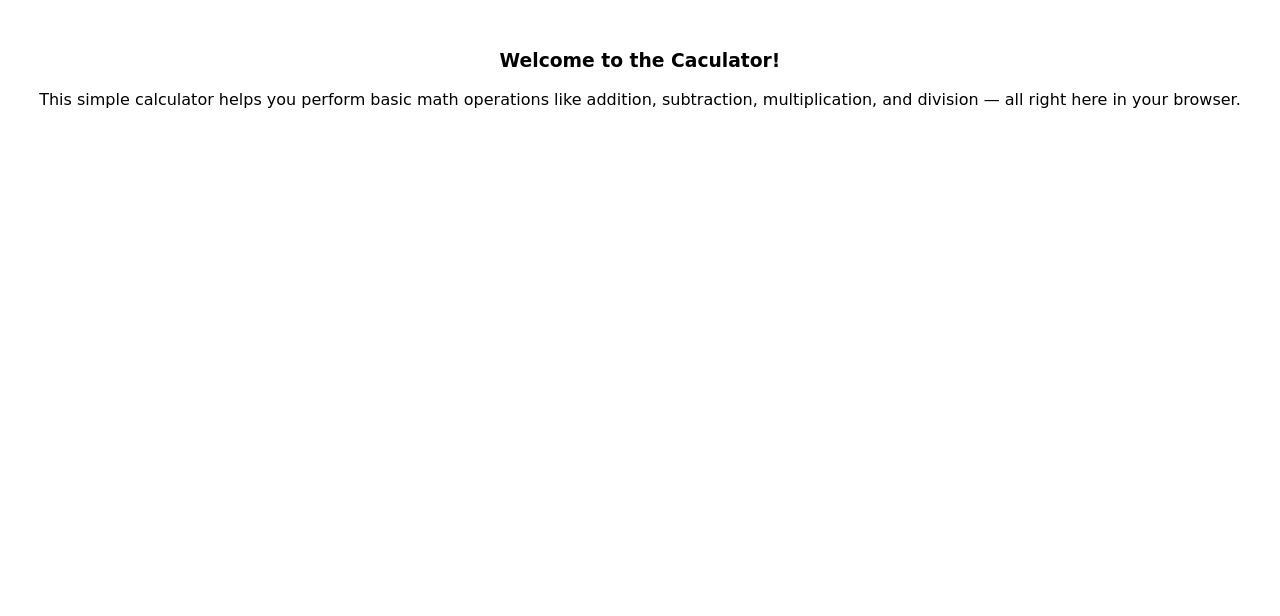
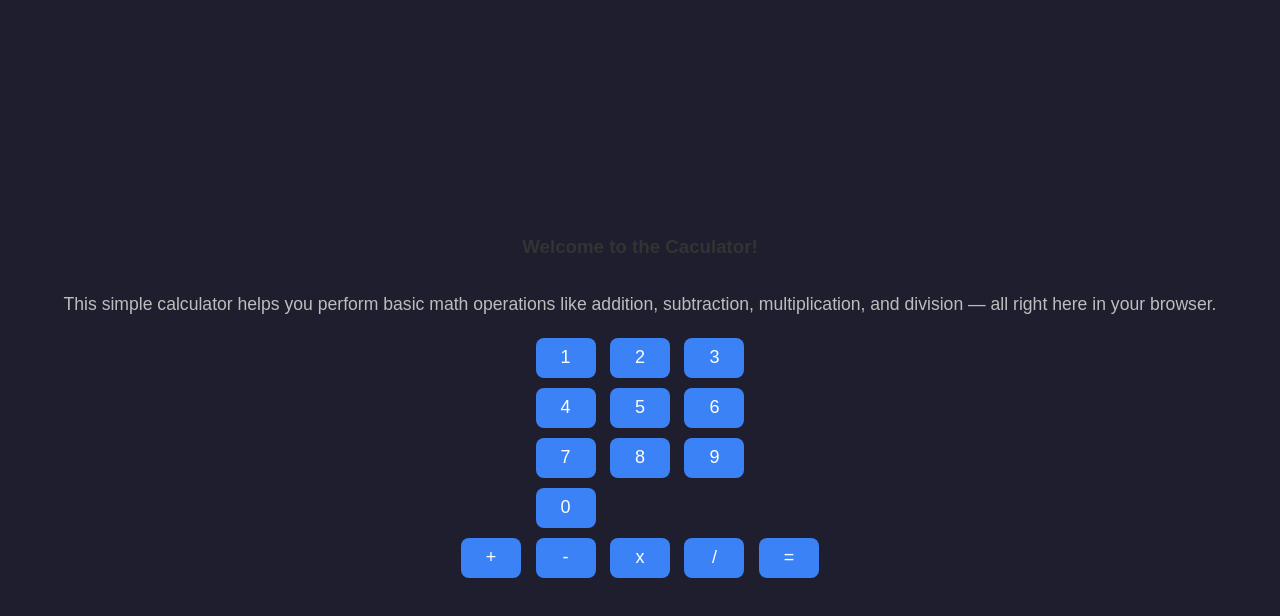
Before and after one commit to karthikcmani/git-coursework-karthik, a plain HTML site: page index.html in a window 1280 px wide. Drawn offline with Linux system fonts and the light colour scheme.

Commit message:
feat: add minimal styling for heading,description and buttons

```diff
--- a/index.html
+++ b/index.html
@@ -6,15 +6,64 @@
     <title>Simple Caculator</title>
     <style>
         body {
-            font-family: cursive;
-            text-align: center;
-            margin-top: 50px;
+            background: #1e1e2f;
+            color: #f1f1f1;
+            font-family: 'Poppins', sans-serif;
+            display: flex;
+            flex-direction: column;
+            align-items: center;
+            justify-content: center;
+            height: 100vh;
+            margin: 0;
+        }
+        h1 {
+            color: #00e6ac;
+            font-size: 2.5rem;
+        }
+        p {
+            font-size: 1.1rem;
+            color: #bdbdbd;
+        }
+        button {
+            width: 60px;
+            height: 40px;
+            margin: 5px;
+            font-size: 18px;
+            border-radius: 8px;
+            border: none;
+            background-color: #3b82f6;
+            color: white;
+            cursor: pointer;
+        }
+        button:hover {
+            background-color: #2563eb;
+        }
+        h3 {
+            color: #333;
         }
     </style>
 </head>
 <body>
     <h3>Welcome to the Caculator!</h3>
     <p>This simple calculator helps you perform basic math operations like addition, subtraction, multiplication, and division — all right here in your browser.</p>
+    <div>
+    <button type="button" id="1" class="1" onclick="calc('1');">1</button>
+    <button type="button" id="2" class="2" onclick="calc('2');">2</button>
+    <button type="button" id="3" class="3" onclick="calc('3');">3</button><br>
+    <button type="button" id="4" class="4" onclick="calc('4');">4</button>
+    <button type="button" id="5" class="5" onclick="calc('5');">5</button>
+    <button type="button" id="6" class="6" onclick="calc('6');">6</button><br>
+    <button type="button" id="7" class="7" onclick="calc('7');">7</button>
+    <button type="button" id="8" class="8" onclick="calc('8');">8</button>
+    <button type="button" id="9" class="9" onclick="calc('9');">9</button><br>
+    <button type="button" id="0" class="0" onclick="calc('0');">0</button>
+    </div><div style="left: 60;">
+    <button type="button" id="add" class="add" onclick="calc(' + ');">+</button>
+    <button type="button" id="sub" class="sub" onclick="calc(' - ');">-</button>
+    <button type="button" id="mul" class="mul" onclick="calc(' x ');">x</button>
+    <button type="button" id="div" class="div" onclick="calc(' / ');">/</button>
+    <button type="button" id="calc" class="calc" onclick="calc(' = ');">=</button>
+    </body>
 
 </body>
 </html>
```
